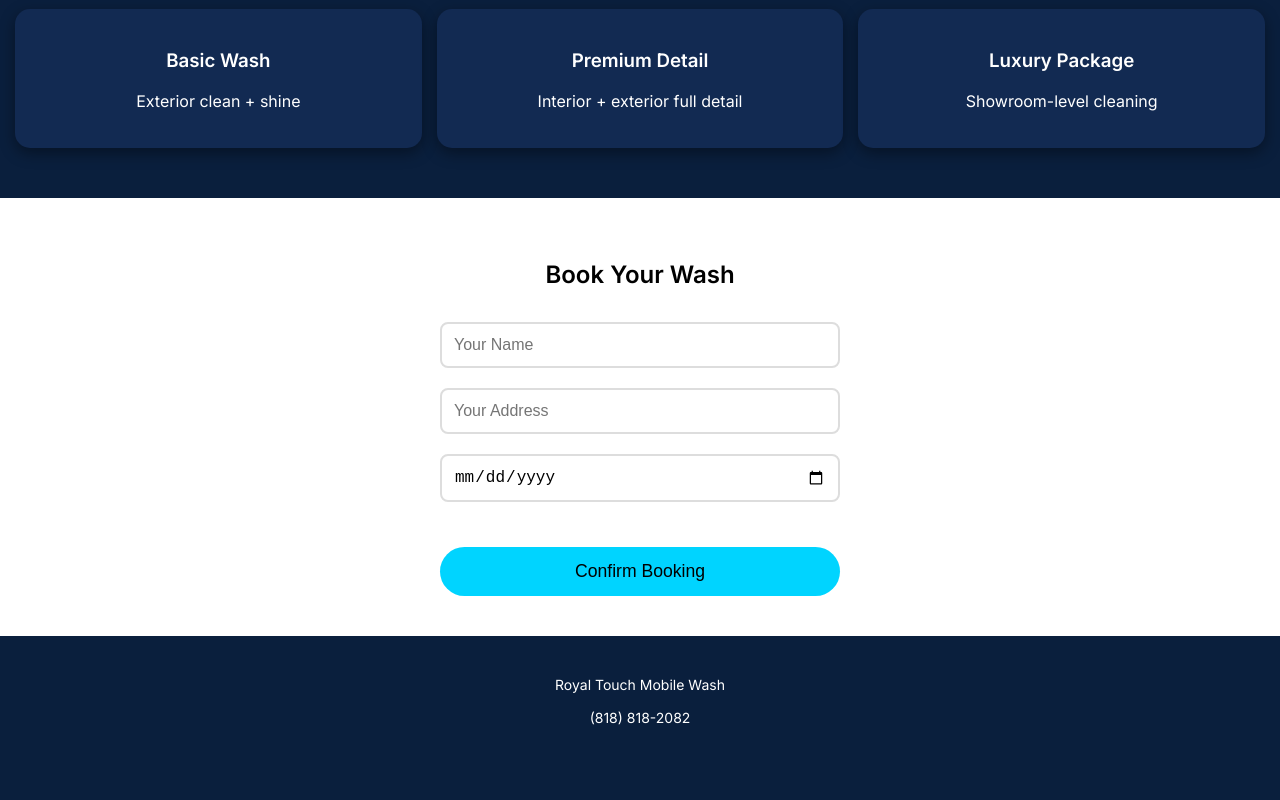
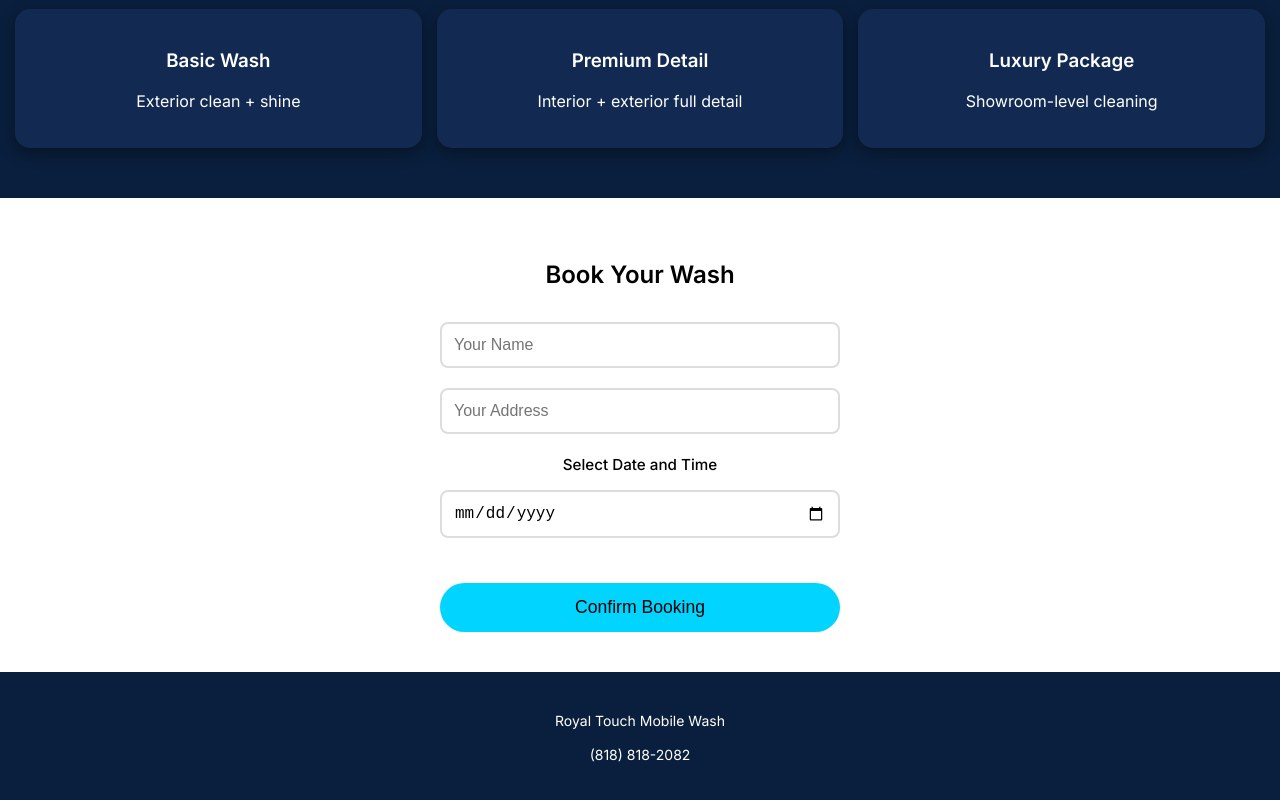
Before and after one commit to royalwash/Royal-Touch, a plain HTML site: page index.html in a window 1280 px wide. Shown: the part 868-1668 px from the top of the page. Before the commit the page ends 1635 px from the top, so only its background shows below. Drawn offline with nearby package versions, Linux system fonts and the light colour scheme.

Commit message:
Update index.html

```diff
--- a/index.html
+++ b/index.html
@@ -113,6 +113,14 @@ body {
   font-size:1rem;
   box-sizing:border-box;
 }
+.dateLabel {
+  display:block;
+  font-weight:500;
+  margin-top:10px;
+  margin-bottom:5px;
+  color:#000;
+  font-size:0.95rem;
+}
 .timeSlots {
   display:flex;
   flex-wrap:wrap;
@@ -161,7 +169,7 @@ footer {
 <body>
 
 <div class="nav">
-  <div class="logo">Royal Touch </div>
+  <div class="logo">Royal Touch 👑</div>
   <div>
     <a href="#">Home</a>
     <a href="#booking">Book</a>
@@ -192,7 +200,11 @@ footer {
   <div class="form">
     <input type="text" name="name" id="name" placeholder="Your Name" class="input" required>
     <input type="text" name="address" id="address" placeholder="Your Address" class="input" required>
+
+    <!-- Label и поле даты -->
+    <label for="date" class="dateLabel">Select Date and Time</label>
     <input type="date" name="date" id="date" class="input" required>
+
     <div class="timeSlots" id="slots"></div>
     <button class="confirm" onclick="submitForm()">Confirm Booking</button>
   </div>
@@ -277,5 +289,6 @@ function submitForm(){
   document.getElementById('slots').innerHTML = '';
 }
 </script>
+
 </body>
 </html>
```
